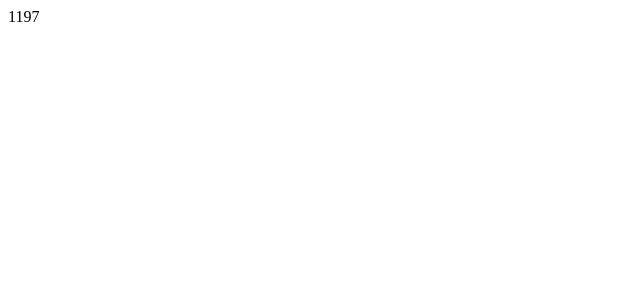
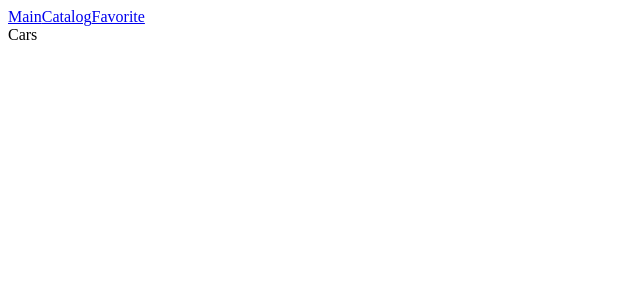
Before and after one commit to PotiykoEvgenij/cars-for-rent, a React (Create React App) app: page /cars-for-rent/cars in a window 1280 px wide. Shown: the top 300 px of the page, without its empty margins (0-640 px from the left). Built offline with nearby package versions, Linux system fonts and the light colour scheme.

Commit message:
Setting routers

```diff
--- a/src/components/App.jsx
+++ b/src/components/App.jsx
@@ -1,7 +1,20 @@
 // import "./App.css";
+import { Routes, Route } from "react-router-dom";
+import Favorite from "./favoritePage/favoritePage";
+import MainPage from "./mainPage/mainPage";
+import CarsCard from "./carsCard/carsCard";
+import SharedLayout from "./SharedLayout/SharedLayout";
 
-function App() {
-  return <div className="App">1197</div>;
+export const App = () => {
+  return (
+    <Routes>
+      <Route path="/" element={<SharedLayout />}>
+        <Route index element={<MainPage />}></Route>
+        <Route path="/cars" element={<CarsCard />}></Route>
+        <Route path="/favorite" element={<Favorite />}></Route>
+      </Route>
+    </Routes>
+  );
 }
 
 export default App;
--- /dev/null
+++ b/src/components/SharedLayout/SharedLayout.jsx
@@ -0,0 +1,16 @@
+// import React from "react";
+// import { Routes, Route } from "react-router-dom";
+import { NavLink, Outlet } from "react-router-dom";
+
+export default function SharedLayout() {
+    return (
+        <div>
+            <div>
+                <NavLink to="/">Main</NavLink>
+                <NavLink to="/cars">Catalog</NavLink>
+                <NavLink to="/favorite">Favorite</NavLink>
+            </div>
+            <Outlet></Outlet>
+        </div>
+    );
+};
--- /dev/null
+++ b/src/components/carsCard/carsCard.jsx
@@ -0,0 +1,7 @@
+import React from "react";
+
+export default function carsCard() {
+    return (
+        <div>Cars</div>
+    );
+};
--- /dev/null
+++ b/src/components/favoritePage/favoritePage.jsx
@@ -0,0 +1,7 @@
+import React from "react";
+
+export default function Favorite() {
+    return (
+        <div>Favorite</div>
+    );
+};
--- /dev/null
+++ b/src/components/mainPage/mainPage.jsx
@@ -0,0 +1,8 @@
+import React from "react";
+// import { Link } from "react-router-dom";
+
+export default function MainPage() {
+    return (
+        <div>mainPage</div>
+    )
+}
```
Also changed, not shown: src/App.jsx (renamed from src/App.js).
